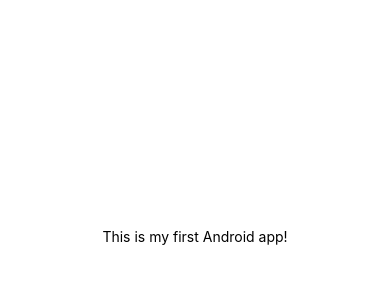
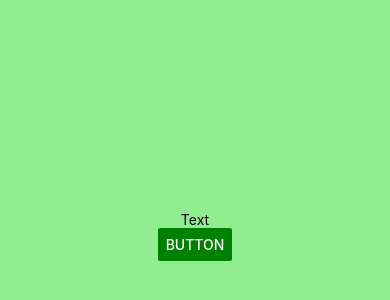
Before and after one commit to nhlong2/esperoj-quizzor, a React Native app: screen / in a window 390 px wide. Shown: the part 186-486 px from the top of the page. Built offline with nearby package versions, Linux system fonts and the light colour scheme.

Commit message:
Add sentry to the project

```diff
--- a/App.js
+++ b/App.js
@@ -1,20 +1,38 @@
 import { StatusBar } from 'expo-status-bar';
 import React from 'react';
-import { StyleSheet, Text, View } from 'react-native';
+import { StyleSheet, Text, View, Button } from 'react-native';
+
+import * as Sentry from '@sentry/react';
+
+Sentry.init({
+    dsn: 'https://c462fd6f839644b690ada8565b5588f7@o394893.ingest.sentry.io/5598241',
+});
+
+//Sentry.captureException("hello there");
+
+function onPress() {}
 
 export default function App() {
     return (
+        <Sentry.ErrorBoundary fallback={'An error has occurred'}>
             <View style={styles.container}>
-      <Text>This is my first Android app!</Text>
+                <Text>Text</Text>
+                <Button
+                    onPress={onPress}
+                    title="Button"
+                    color="green"
+                    accessibilityLabel="Learn more about this green button"
+                />
                 <StatusBar style="auto" />
             </View>
+        </Sentry.ErrorBoundary>
     );
 }
 
 const styles = StyleSheet.create({
     container: {
         flex: 1,
-    backgroundColor: '#fff',
+        backgroundColor: 'lightgreen',
         alignItems: 'center',
         justifyContent: 'center',
     },
--- a/package.json
+++ b/package.json
@@ -8,6 +8,8 @@
     "eject": "expo eject"
   },
   "dependencies": {
+    "@sentry/react": "^5.30.0",
+
     "expo": "~40.0.0",
     "expo-status-bar": "~1.0.3",
     "react": "16.13.1",
```
Also changed, not shown: .cirrus.yml, 2 other files (tests, documents, lock files or other folders). Lines whose indentation alone changed are shown as unchanged.
